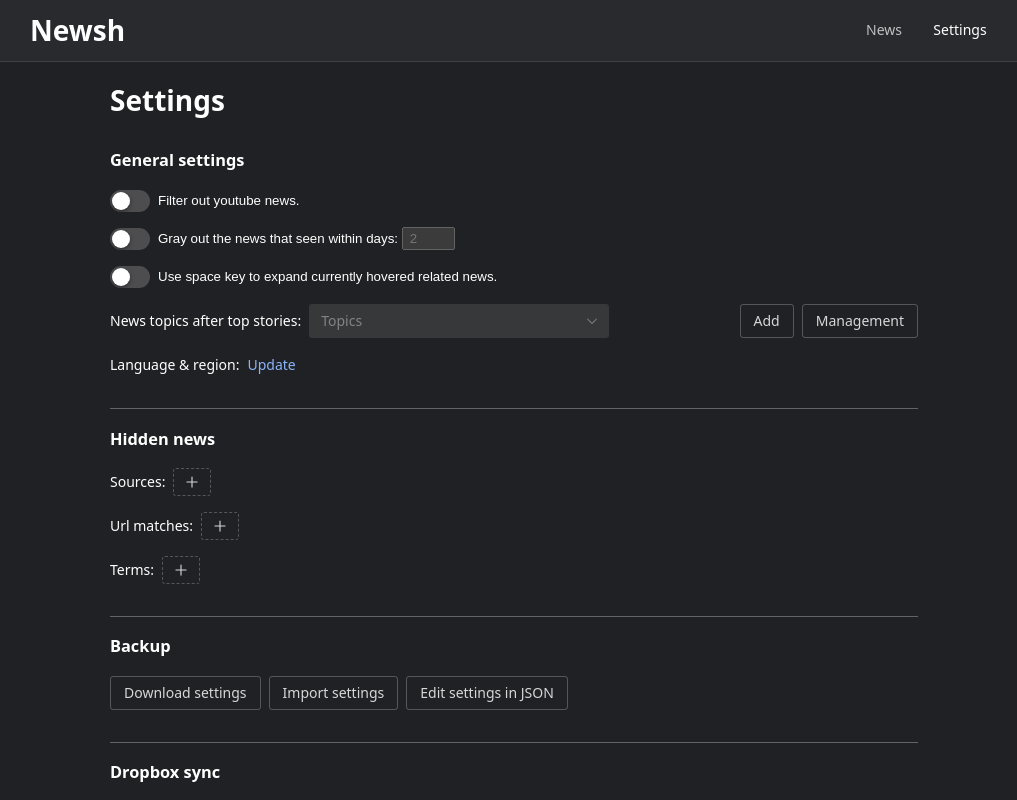
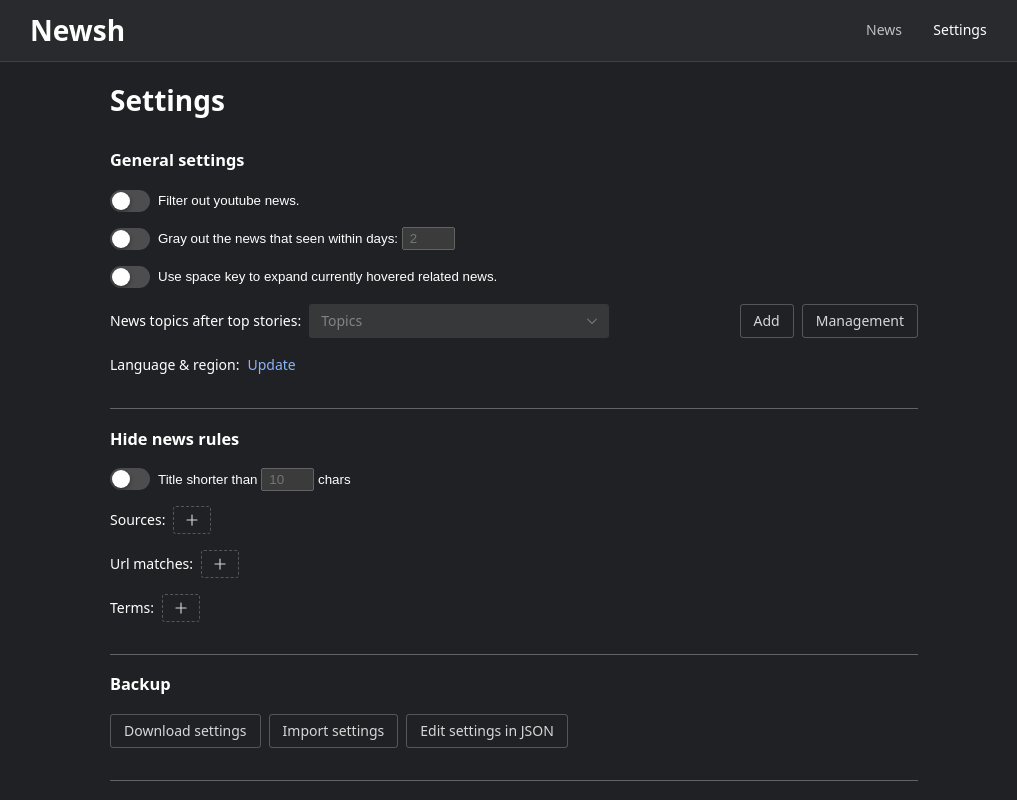
Before and after one commit to huybn5776/newsh, a Vue app: page /settings in a window 1280 px wide. Shown: the whole page, without its empty margins (126-1143 px from the left). Built offline with nearby package versions, Linux system fonts and the light colour scheme.

Commit message:
feat: hide news by title length

```diff
--- a/src/enums/setting-key.ts
+++ b/src/enums/setting-key.ts
@@ -9,6 +9,8 @@ export enum SettingKey {
   HideSeenNewsInDays = 'hideSeenNewsInDays',
   SpaceKeyToExpandRelated = 'spaceKeyToExpandRelated',
   SeenNewsItems = 'seenNewsItems',
+  HideShortTitleNews = 'hideShortTitleNews',
+  HideShortTitleNewsInChars = 'hideShortTitleNewsInChars',
   /**
    * publication name
    */
@@ -35,6 +37,8 @@ export type SettingValueType = {
   [SettingKey.HideSeenNewsInDays]: number;
   [SettingKey.SpaceKeyToExpandRelated]: boolean;
   [SettingKey.SeenNewsItems]: SeenNewsItem[];
+  [SettingKey.HideShortTitleNews]: boolean;
+  [SettingKey.HideShortTitleNewsInChars]: number;
   [SettingKey.HiddenSources]: string[];
   [SettingKey.HiddenUrlMatches]: string[];
   [SettingKey.ExcludeTerms]: string[];
--- a/src/modules/news-list/TopStoriesPage.vue
+++ b/src/modules/news-list/TopStoriesPage.vue
@@ -38,6 +38,7 @@ import {
   removeByTerms,
   removeDuplicatedNewsItemOfTopics,
   removeYoutubeNews,
+  removeByTitleLength,
 } from '@modules/news-list/services/news-filter-service';
 import { getSettingFromStorage } from '@services/setting-service';
 import { isNotNilOrEmpty } from '@utils/object-utils';
@@ -51,6 +52,11 @@ const newsTopicList = computed(() => {
   let newsTopicItems = newsTopics.value;
   if (getSettingFromStorage(SettingKey.FilterOutYoutube)) {
     newsTopicItems = newsTopicItems.map(removeYoutubeNews());
+  }
+  const hideShortTitleNewsInChars =
+    getSettingFromStorage(SettingKey.HideShortTitleNews) && getSettingFromStorage(SettingKey.HideShortTitleNewsInChars);
+  if (hideShortTitleNewsInChars) {
+    newsTopicItems = newsTopicItems.map(removeByTitleLength(hideShortTitleNewsInChars));
   }
   const hiddenSources = getSettingFromStorage(SettingKey.HiddenSources);
   if (hiddenSources?.length) {
--- a/src/modules/news-list/services/news-filter-service.ts
+++ b/src/modules/news-list/services/news-filter-service.ts
@@ -6,6 +6,10 @@ import { trimNewsTitle } from '@services/news-service';
 
 export function removeYoutubeNews(): (newsTopicItem: NewsTopicItem) => NewsTopicItem {
   return removeNewsOfTopicBy((news) => news.url.includes('youtube'));
+}
+
+export function removeByTitleLength(titleLength: number): (newsTopicItem: NewsTopicItem) => NewsTopicItem {
+  return removeNewsOfTopicBy((news) => news.title.length < titleLength);
 }
 
 export function removeByNewsSource(sources: string[]): (newsTopicItem: NewsTopicItem) => NewsTopicItem {
--- a/src/modules/settings/SettingsPage.vue
+++ b/src/modules/settings/SettingsPage.vue
@@ -7,7 +7,7 @@
       <SwitchRow v-model:value="filterOutYoutube">Filter out youtube news.</SwitchRow>
       <SwitchRow v-model:value="hideSeenNews">
         Gray out the news that seen within days:
-        <SettingDaysInput v-model="hideSeenNewsInDays" :disabled="!hideSeenNews" />
+        <SettingDaysInput v-model="hideSeenNewsInDays" placeholder="2" :disabled="!hideSeenNews" />
       </SwitchRow>
       <SwitchRow v-model:value="spaceKeyToExpandRelated">
         Use space key to expand currently hovered related news.
@@ -35,7 +35,11 @@
     </div>
 
     <div class="setting-section">
-      <h3>Hidden news</h3>
+      <h3>Hide news rules</h3>
+      <SwitchRow v-model:value="hideShortTitleNews">
+        Title shorter than
+        <SettingDaysInput v-model="hideShortTitleNewsInChars" placeholder="10" :disabled="!hideShortTitleNews" /> chars
+      </SwitchRow>
       <TagsRow v-model:value="hiddenSources" title="Sources" />
       <TagsRow v-model:value="hiddenUrlMatches" title="Url matches" />
       <TagsRow v-model:value="excludeTerms" title="Terms" />
@@ -83,6 +87,8 @@ const languageAndRegionLabel = ref(getSettingFromStorage(SettingKey.LanguageAndR
 const hideSeenNews = useSyncSettingMapUndefined(SettingKey.HideSeenNews);
 const hideSeenNewsInDays = useSyncSettingMapUndefined(SettingKey.HideSeenNewsInDays);
 const spaceKeyToExpandRelated = useSyncSettingMapUndefined(SettingKey.SpaceKeyToExpandRelated);
+const hideShortTitleNews = useSyncSettingMapUndefined(SettingKey.HideShortTitleNews);
+const hideShortTitleNewsInChars = useSyncSettingMapUndefined(SettingKey.HideShortTitleNewsInChars);
 const hiddenSources = useSyncSettingMapNullArray(SettingKey.HiddenSources, mapArrayValue);
 const hiddenUrlMatches = useSyncSettingMapNullArray(SettingKey.HiddenUrlMatches, mapArrayValue);
 const excludeTerms = useSyncSettingMapNullArray(SettingKey.ExcludeTerms, mapArrayValue);
--- a/src/modules/settings/components/SettingDaysInput/SettingDaysInput.vue
+++ b/src/modules/settings/components/SettingDaysInput/SettingDaysInput.vue
@@ -3,10 +3,10 @@
     v-model="days"
     class="setting-row-input"
     type="number"
-    placeholder="2"
     maxlength="2"
     min="1"
     max="99"
+    :placeholder="placeholder"
     :disabled="disabled"
     @click.stop
     @focus="selectAll"
@@ -17,7 +17,11 @@
 <script lang="ts" setup>
 import { useVModel } from '@vueuse/core';
 
-const props = defineProps<{ modelValue?: number | string | undefined; disabled: boolean | undefined }>();
+const props = defineProps<{
+  modelValue?: number | string | undefined;
+  placeholder: string;
+  disabled: boolean | undefined;
+}>();
 const emits = defineEmits<{ (e: 'update:modelValue', value: number | undefined): void }>();
 
 const days = useVModel(props, 'modelValue', emits);
--- a/src/services/setting-service.ts
+++ b/src/services/setting-service.ts
@@ -106,6 +106,8 @@ export function getSettingValues(): Partial<AllowBackupSettings> {
     hideSeenNews: getSettingFromStorage(SettingKey.HideSeenNews),
     hideSeenNewsInDays: getSettingFromStorage(SettingKey.HideSeenNewsInDays),
     spaceKeyToExpandRelated: getSettingFromStorage(SettingKey.SpaceKeyToExpandRelated),
+    hideShortTitleNews: getSettingFromStorage(SettingKey.HideShortTitleNews),
+    hideShortTitleNewsInChars: getSettingFromStorage(SettingKey.HideShortTitleNewsInChars),
     hiddenSources: getSettingFromStorage(SettingKey.HiddenSources),
     hiddenUrlMatches: getSettingFromStorage(SettingKey.HiddenUrlMatches),
     excludeTerms: getSettingFromStorage(SettingKey.ExcludeTerms),
@@ -125,6 +127,8 @@ const allowBackupSettingsObject: { [key in keyof AllowBackupSettings]: true } =
   [SettingKey.HideSeenNews]: true,
   [SettingKey.HideSeenNewsInDays]: true,
   [SettingKey.SpaceKeyToExpandRelated]: true,
+  [SettingKey.HideShortTitleNews]: true,
+  [SettingKey.HideShortTitleNewsInChars]: true,
   [SettingKey.HiddenSources]: true,
   [SettingKey.HiddenUrlMatches]: true,
   [SettingKey.ExcludeTerms]: true,
@@ -168,6 +172,8 @@ export function validateSettings(settingValue: Partial<AllowBackupSettings>): Se
     hideSeenNews: validate((v) => typeof v === 'boolean'),
     hideSeenNewsInDays: validate((v) => typeof v === 'number'),
     spaceKeyToExpandRelated: validate((v) => typeof v === 'boolean'),
+    hideShortTitleNews: validate((v) => typeof v === 'boolean'),
+    hideShortTitleNewsInChars: validate((v) => typeof v === 'number'),
     hiddenSources: validate((v) => Array.isArray(v)),
     hiddenUrlMatches: validate((v) => Array.isArray(v)),
     excludeTerms: validate((v) => Array.isArray(v)),
```
